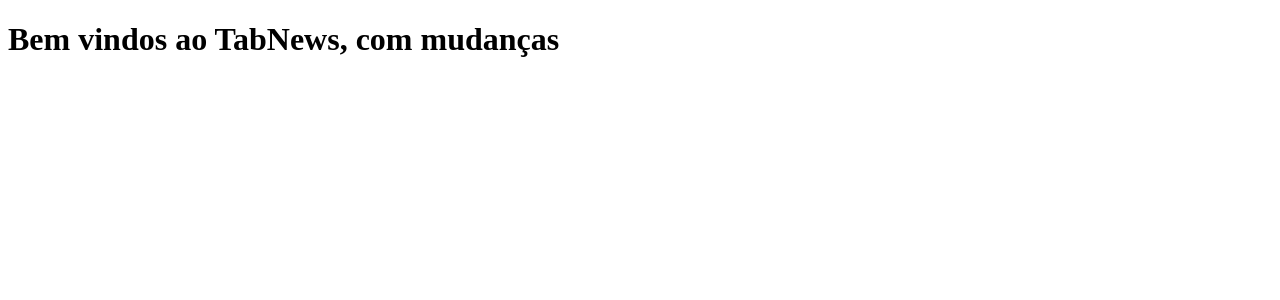
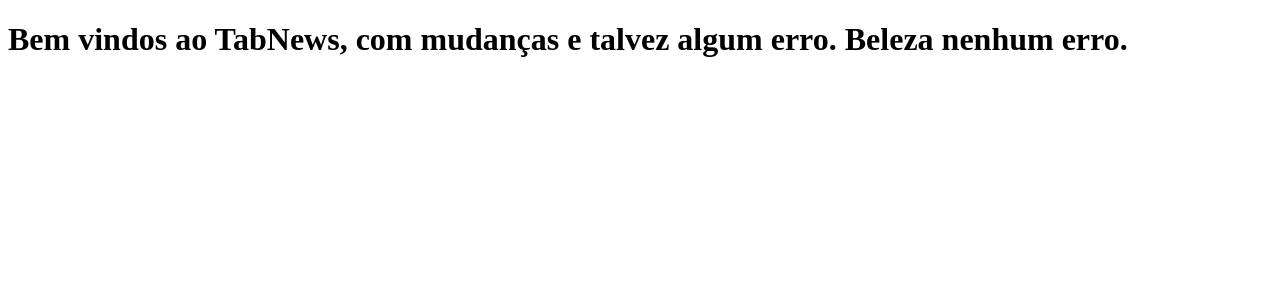
Before and after one commit to dalateia/clone-tabnews, a Next.js app: page / in a window 1280 px wide. Shown: the top 300 px of the page. Built offline with nearby package versions, Linux system fonts and the light colour scheme.

Commit message:
Nova alteração da frase inicial

```diff
--- a/pages/index.js
+++ b/pages/index.js
@@ -1,5 +1,5 @@
 function Home() {
-    return <h1>Bem vindos ao TabNews, com mudanças</h1>
+    return <h1>Bem vindos ao TabNews, com mudanças e talvez algum erro. Beleza nenhum erro.</h1>
 }
 
 export default Home;
```
